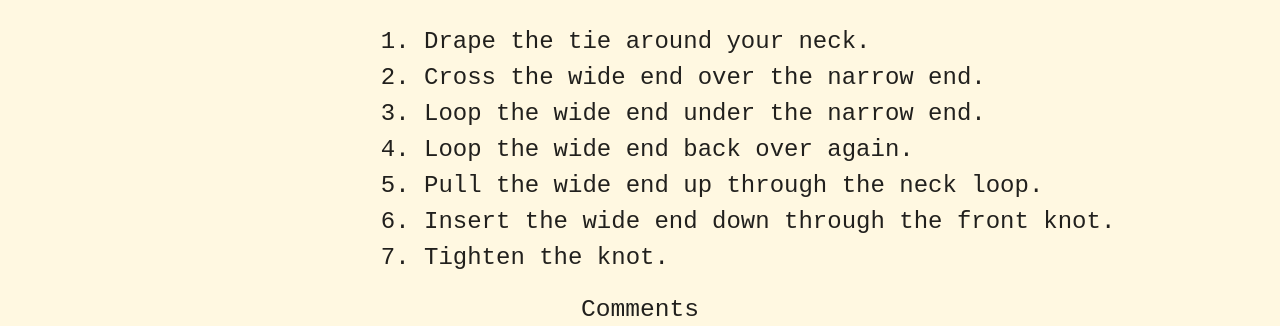
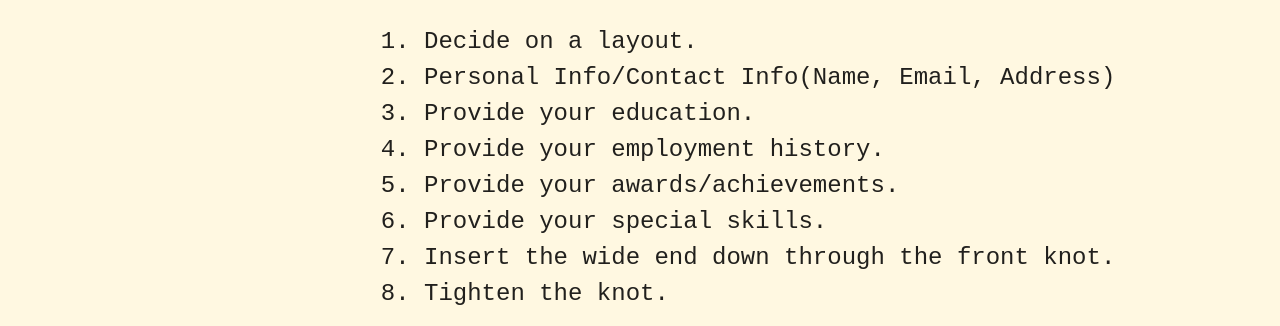
Before and after one commit to south-bend-code-works/united-life-ideas, a plain HTML site: page HowToResume.html in a window 1280 px wide. Shown: the part 667-993 px from the top of the page. Drawn offline with nearby package versions, Linux system fonts and the light colour scheme.

Commit message:
Update HowToResume.html

```diff
--- a/HowToResume.html
+++ b/HowToResume.html
@@ -52,11 +52,12 @@
 <div id="list">
     <ol>
       <div id="steps">
-      <li> Drape the tie around your neck.</li>
-      <li> Cross the wide end over the narrow end.</li>
-      <li> Loop the wide end under the narrow end.</li>
-      <li> Loop the wide end back over again.</li>
-      <li> Pull the wide end up through the neck loop.</li>
+      <li> Decide on a layout.</li>
+      <li> Personal Info/Contact Info(Name, Email, Address)</li>
+      <li> Provide your education.</li>
+      <li> Provide your employment history.</li>
+      <li> Provide your awards/achievements.</li>
+      <li> Provide your special skills.</li>
       <li> Insert the wide end down through the front knot.</li>
       <li> Tighten the knot.</li>
     </div>
```
